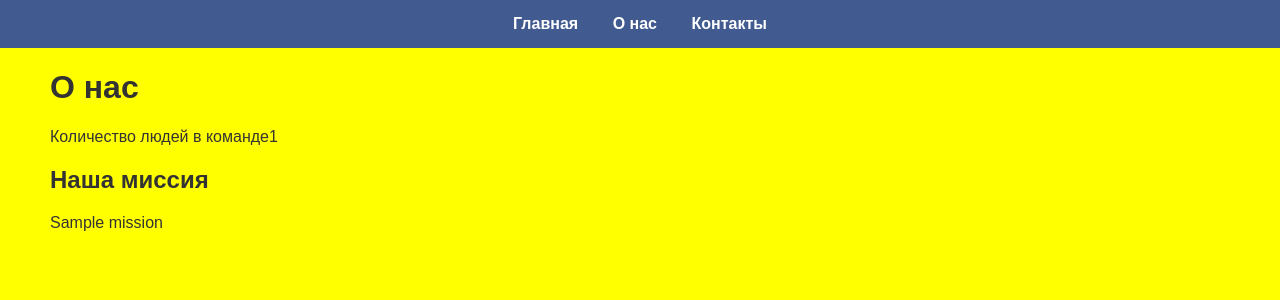
After one commit to AlexanderAstpov/web_upp, a FastAPI app: template templates/about.html in a window 1280 px wide. The commit adds this page. Shown: the top 300 px of the page. Run offline with FastAPI, Linux system fonts and the light colour scheme; the template is opened without the code that fills it: most values are stand-ins (such as "Sample title", 1, 10 or a date in 2020).

Commit message:
web_app day_2

```diff
--- a/main.py
+++ b/main.py
@@ -1,38 +1,46 @@
-from fastapi import FastAPI
+from fastapi import FastAPI, Request
 from fastapi.responses import HTMLResponse
 import uvicorn
+from fastapi.templating import Jinja2Templates
 
 
 app = FastAPI(title="Моё первое Web приложение")
 
-@app.get("/")
-def home():
-    return "Hello World"
+templates = Jinja2Templates(directory="templates")
+
+@app.get("/", response_class=HTMLResponse)
+def index(request: Request):
+    context = {
+        "request": request,
+        "title": "Главная страница",
+        "main_text": " Здесь будет текст для главной страницы с описанием",
+    }
+    return templates.TemplateResponse("index.html", context=context)
 
 
-@app.get("/hello")
-def html_hello():
-    html = """
-    <html>
-        <head>
-        <title>Моё первое Web приложение</title>
-        </head>
-        <body>
-            <h1>Hello World</h1>
-            <p>Наша первая страница</p>
-            <a href="http://localhost:8000/file">На страницу File</a>
-        </body>
-    </html>
-    """
-    return HTMLResponse(content=html)
+@app.get("/about", response_class=HTMLResponse)
+def about(request: Request):
+    context = {
+        "request": request,
+        "title": "О нас",
+        "people_count": 15,
+        "mission": "Наша цель помогать людям растаться с деньгами"
+    }
+    return templates.TemplateResponse("about.html", context=context)
 
-@app.get("/file")
-def from_file():
-    with open("templates/index.html", "r", encoding="utf-8") as fl:
-        content = fl.read()
-    return HTMLResponse(content=content)
+
+@app.get("/contacts", response_class=HTMLResponse)
+def contacts(request: Request):
+    context = {
+        "request": request,
+        "title": "Контакты",
+        "adress": "ул. Павловская д.26",
+        "phone": "8 (800) 555 35 35",
+        "email": "top@secret.com"
+    }
+    return templates.TemplateResponse("contacts.html", context=context)
 
 
 
 if __name__ == "__main__":
-    uvicorn.run("main:app", port=8000, reload=True) #reload=True сервет автоматически перезагружается при изменении кода, при рабочем варианте - убираем.
+    uvicorn.run("main:app", port=8000, reload=True)
--- /dev/null
+++ b/templates/about.html
@@ -0,0 +1,9 @@
+{% extends "base.html" %}
+
+{% block content %}
+    <h1>О нас</h1>
+    <p> Количество людей в команде{{ people_count }}</p>
+    <h2>Наша миссия</h2>
+    <p> {{ mission }}</p>
+
+{% endblock %}
--- /dev/null
+++ b/templates/base.html
@@ -0,0 +1,51 @@
+<!DOCTYPE html>
+<html lang="en">
+<head>
+    <meta charset="UTF-8">
+    <meta name="viewport" content="width=device-width, initial-scale=1.0">
+    <title>{{ title }}</title>
+    <style>
+        body{
+            font-family: Arial, sans-serif;
+            background-color: yellow;
+            color: #333;
+            margin: 0;
+            padding: 0;
+        }
+        nav{
+            background-color: #415b91;
+            padding: 15px;
+            text-align: center;
+
+        }
+        nav a:hover{
+            text-decoration: underline;
+        }
+        nav a{
+            color: white;
+            text-decoration: none;
+            font-weight: bold;
+            margin: 0 15px;
+        }
+         main{
+            padding-left: 50px;
+         }
+
+    </style>
+</head>
+<body>
+    <nav>
+        <a href="{{ url_for('index') }}">Главная</a>
+        <a href="{{ url_for('about') }}">О нас</a>
+        <a href="{{ url_for('contacts') }}">Контакты</a>
+    </nav>
+
+    <main>
+        {% block content %}
+        {% endblock %}
+    </main>
+
+</body>
+
+
+</html>
```
Also changed, not shown: templates/contacts.html (added, +9 -0 lines), templates/index.html (+7 -13 lines), templates/old_index.html (added, +21 -0 lines).
